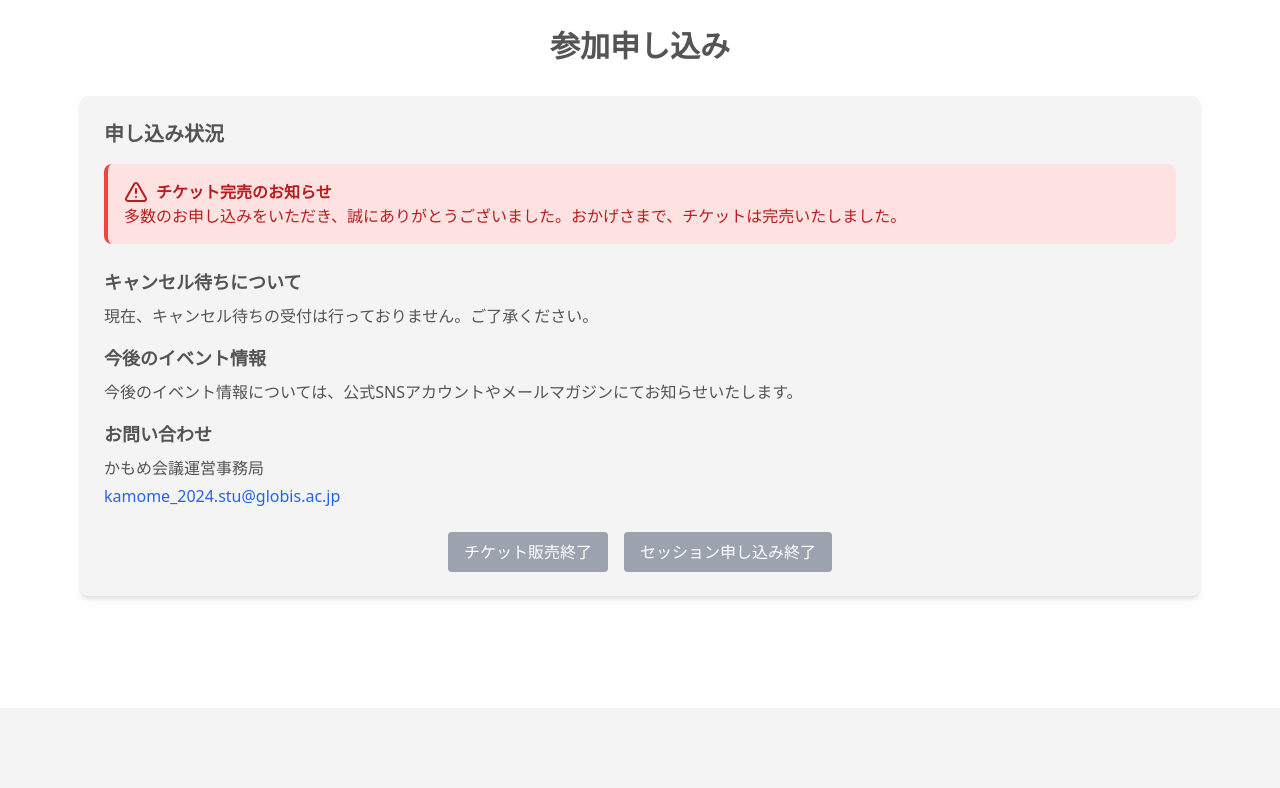
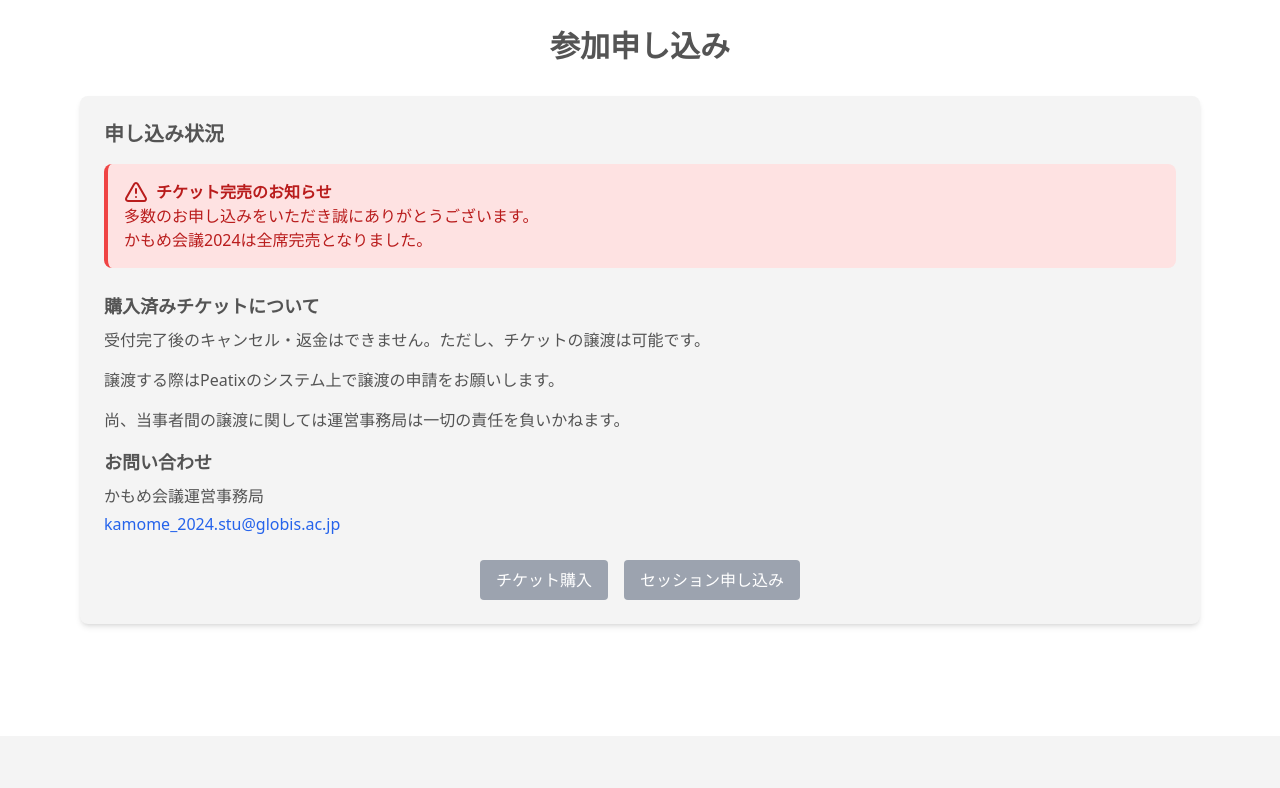
Before and after one commit to ryota-k1002/kamome2024, a Next.js app: page / in a window 1280 px wide. Shown: the part 3492-4280 px from the top of the page. Built offline with nearby package versions, Linux system fonts and the light colour scheme.

Commit message:
u@date page.tsx| sold out

```diff
--- a/app/page.tsx
+++ b/app/page.tsx
@@ -288,7 +288,7 @@ const schedule = [
         event: '分科会C',
         title: '地方創生\n～鎌倉から地方創生を生み出す地域企業について～',
         description: '鎌倉市に拠点を構え、神奈川県の地方創生だけではなく、全国の地域や企業と連携し、地域活性化、移住者の促進や関係人口創出に繋がるプロジェクトを手掛ける同社。今回ご登壇いただく宮本氏は、前職の編集者から同社に転職され、現在はちいき資本主義事業部の事業部長を担っておられます。同社がこれまで手掛けたきたプロジェクトの紹介に加え、宮本氏がどのような想いを持ち、全国の地域創生を進めているのかについてもお話いただきます。',
-        soldOut: true, // この行を追加
+        //soldOut: true, // この行を追加
         speakers: [
           {
             name: '宮本 早織氏',
@@ -341,7 +341,7 @@ const schedule = [
         event: '分科会F',
         title: 'サーキュラーエコノミー\n～リーダー達の社会課題への取り組み方～',
         description: 'サーキュラーエコノミーで業界をリードする2名の代表者が、食品廃棄物を利用したリサイクル事業や、容器リユースシェアリングサービス「Megloo」について話します。各社の起業から運営までの実務経験を基に、起業のノウハウや業界の未来について伺います。社会課題に関心を持つ方にとって、次の一歩を踏み出すためのヒントに満ちた１時間です。',
-        soldOut: true, // この行を追加
+        //soldOut: true, // この行を追加
         speakers: [
           { name: '髙橋 巧一氏',
             organization: '株式会社日本フードエコロジーセンター',
@@ -554,14 +554,14 @@ export default function LandingPage() {
               <AlertTriangle className="mr-2" />
               チケット完売のお知らせ
             </p>
-            <p>多数のお申し込みをいただき、誠にありがとうございました。おかげさまで、チケットは完売いたしました。</p>
+            <p>多数のお申し込みをいただき誠にありがとうございます。</p>
+            <p>かもめ会議2024は全席完売となりました。</p>
           </div>
 
-          <h4 className="text-lg font-bold mb-2">キャンセル待ちについて</h4>
-          <p className="mb-4">現在、キャンセル待ちの受付は行っておりません。ご了承ください。</p>
-
-          <h4 className="text-lg font-bold mb-2">今後のイベント情報</h4>
-          <p className="mb-4">今後のイベント情報については、公式SNSアカウントやメールマガジンにてお知らせいたします。</p>
+          <h4 className="text-lg font-bold mb-2">購入済みチケットについて</h4>
+          <p className="mb-4">受付完了後のキャンセル・返金はできません。ただし、チケットの譲渡は可能です。 </p>
+          <p className="mb-4">譲渡する際はPeatixのシステム上で譲渡の申請をお願いします。</p>
+          <p className="mb-4">尚、当事者間の譲渡に関しては運営事務局は一切の責任を負いかねます。</p>
 
           <h4 className="text-lg font-bold mb-2">お問い合わせ</h4>
           <p className="mb-1">かもめ会議運営事務局</p>
@@ -573,10 +573,10 @@ export default function LandingPage() {
 
           <div className="flex flex-col sm:flex-row justify-center space-y-4 sm:space-y-0 sm:space-x-4 mt-6">
             <button className="bg-gray-400 text-white px-4 py-2 rounded cursor-not-allowed" disabled>
-              チケット販売終了
+              チケット購入
             </button>
             <button className="bg-gray-400 text-white px-4 py-2 rounded cursor-not-allowed" disabled>
-              セッション申し込み終了
+              セッション申し込み
             </button>
           </div>
         </div>
```
